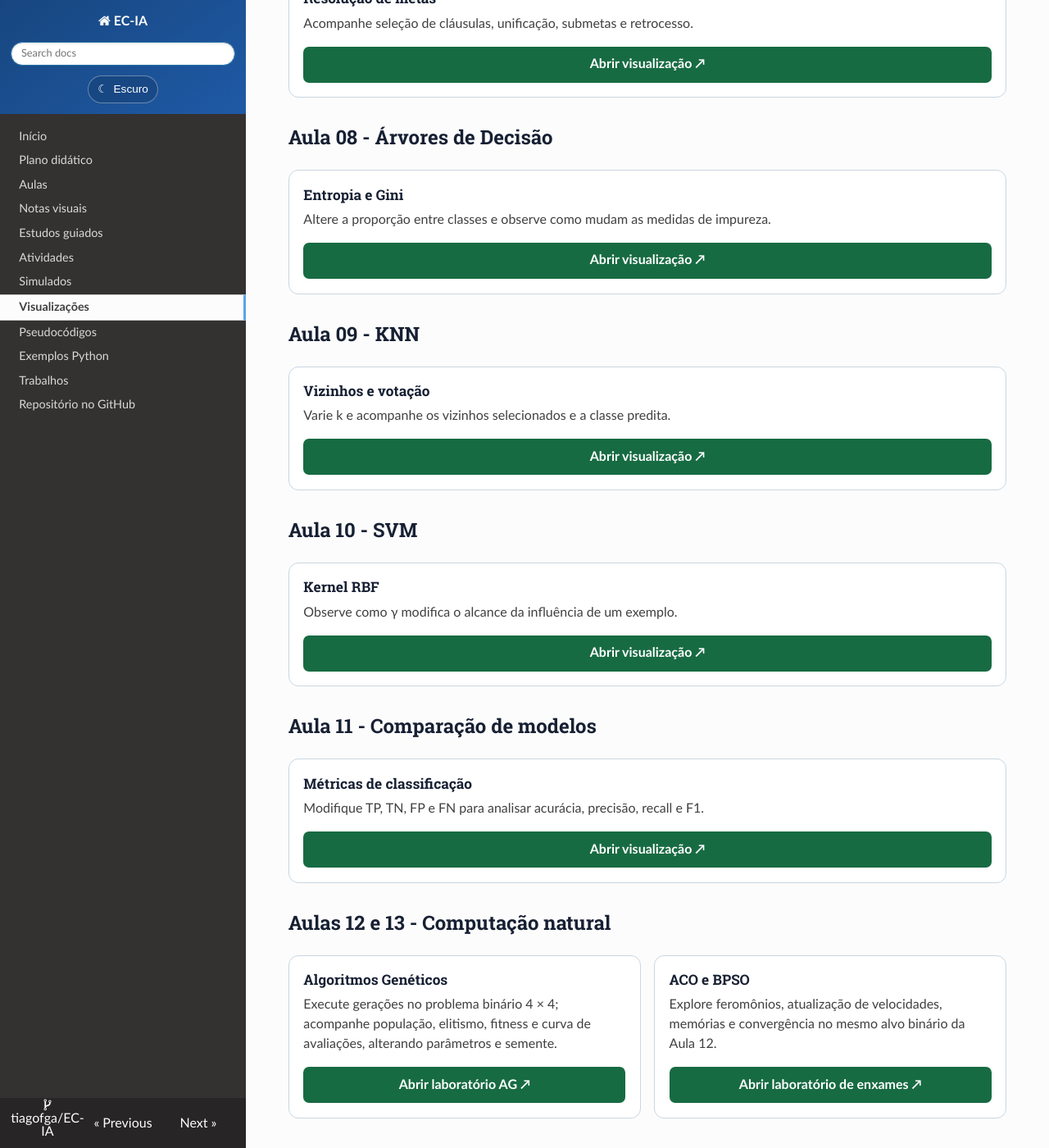
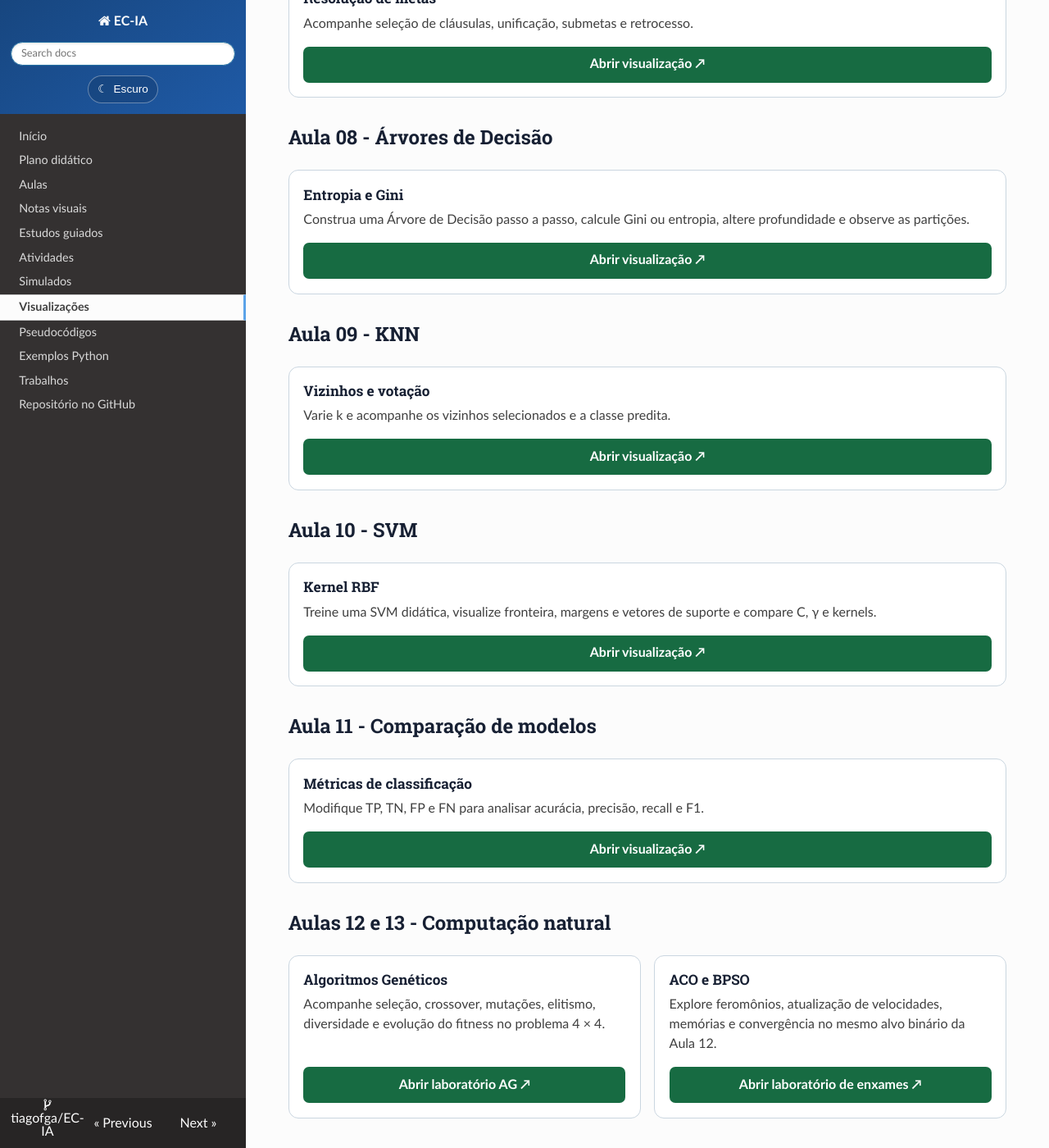
Before and after one commit to tiagofga/EC-IA, an MkDocs documentation site: the page built from docs/visualizacoes/index.md, in a window 1280 px wide and 1400 px high, scrolled down 1223 px. Shown: the whole window at 82% size. Built offline with MkDocs 1.6.1, drawn with Linux system fonts in a browser that asks for light colours; nearby versions of some CDN libraries.

Commit message:
docs(site): atualiza descricoes dos laboratorios e da prova 2

```diff
--- a/docs/visualizacoes/index.md
+++ b/docs/visualizacoes/index.md
@@ -67,7 +67,7 @@ Os laboratórios permitem explorar conceitos por meio de controles e representa
 <div class="ecia-lab-grid">
 <article class="ecia-lab-card">
 <h3>Entropia e Gini</h3>
-<p>Altere a proporção entre classes e observe como mudam as medidas de impureza.</p>
+<p>Construa uma Árvore de Decisão passo a passo, calcule Gini ou entropia, altere profundidade e observe as partições.</p>
 <a class="ecia-lab-link" href="08-aprendizagem-exemplos/">Abrir visualização ↗</a>
 </article>
 </div>
@@ -87,7 +87,7 @@ Os laboratórios permitem explorar conceitos por meio de controles e representa
 <div class="ecia-lab-grid">
 <article class="ecia-lab-card">
 <h3>Kernel RBF</h3>
-<p>Observe como γ modifica o alcance da influência de um exemplo.</p>
+<p>Treine uma SVM didática, visualize fronteira, margens e vetores de suporte e compare C, γ e kernels.</p>
 <a class="ecia-lab-link" href="10-svm/">Abrir visualização ↗</a>
 </article>
 </div>
@@ -108,7 +108,7 @@ Os laboratórios permitem explorar conceitos por meio de controles e representa
 <div class="ecia-lab-grid">
 <article class="ecia-lab-card">
 <h3>Algoritmos Genéticos</h3>
-<p>Execute gerações no problema binário 4 × 4; acompanhe população, elitismo, fitness e curva de avaliações, alterando parâmetros e semente.</p>
+<p>Acompanhe seleção, crossover, mutações, elitismo, diversidade e evolução do fitness no problema 4 × 4.</p>
 <a class="ecia-lab-link" href="12-algoritmos-geneticos/">Abrir laboratório AG ↗</a>
 </article>
 <article class="ecia-lab-card">
```
